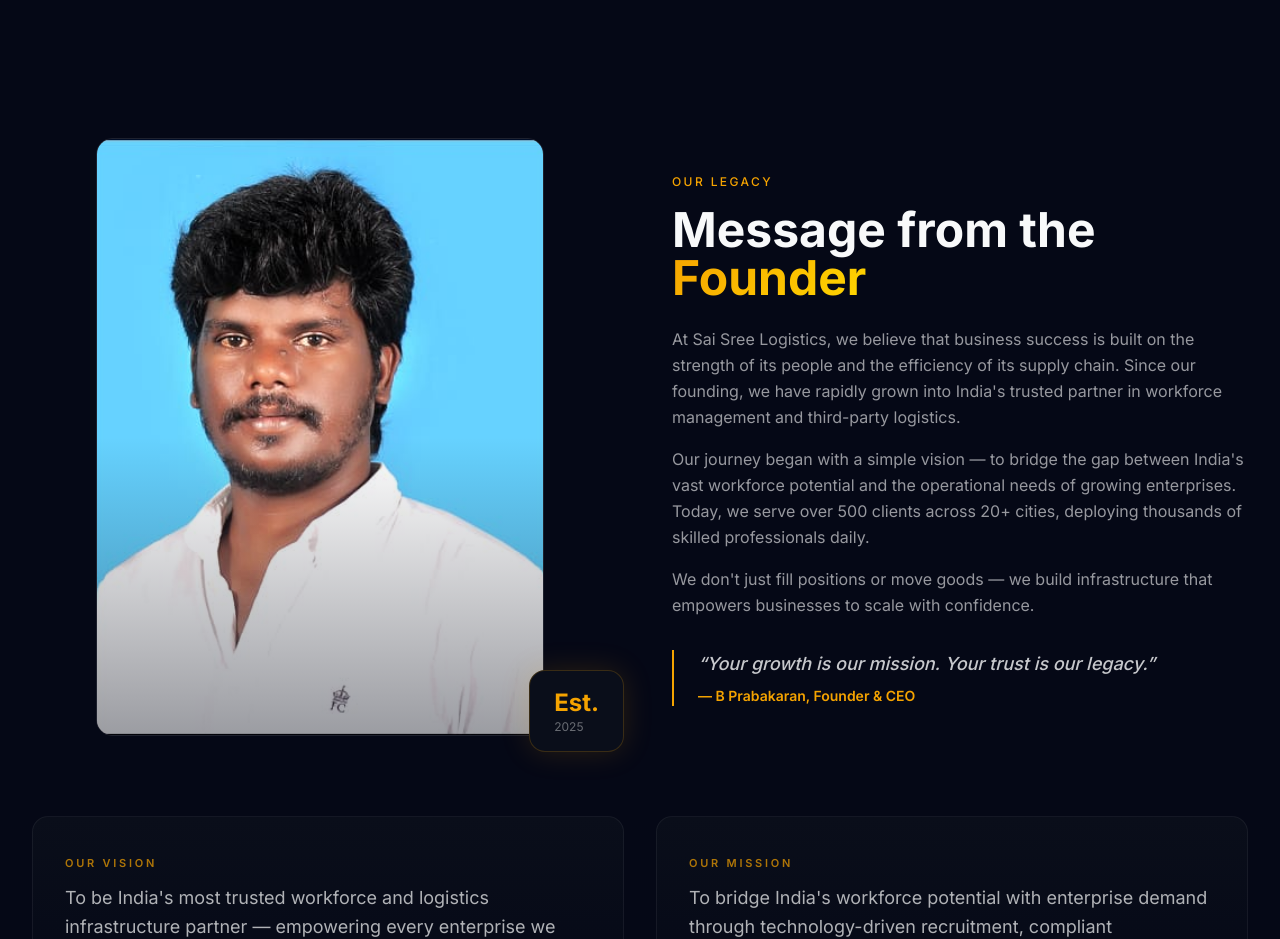
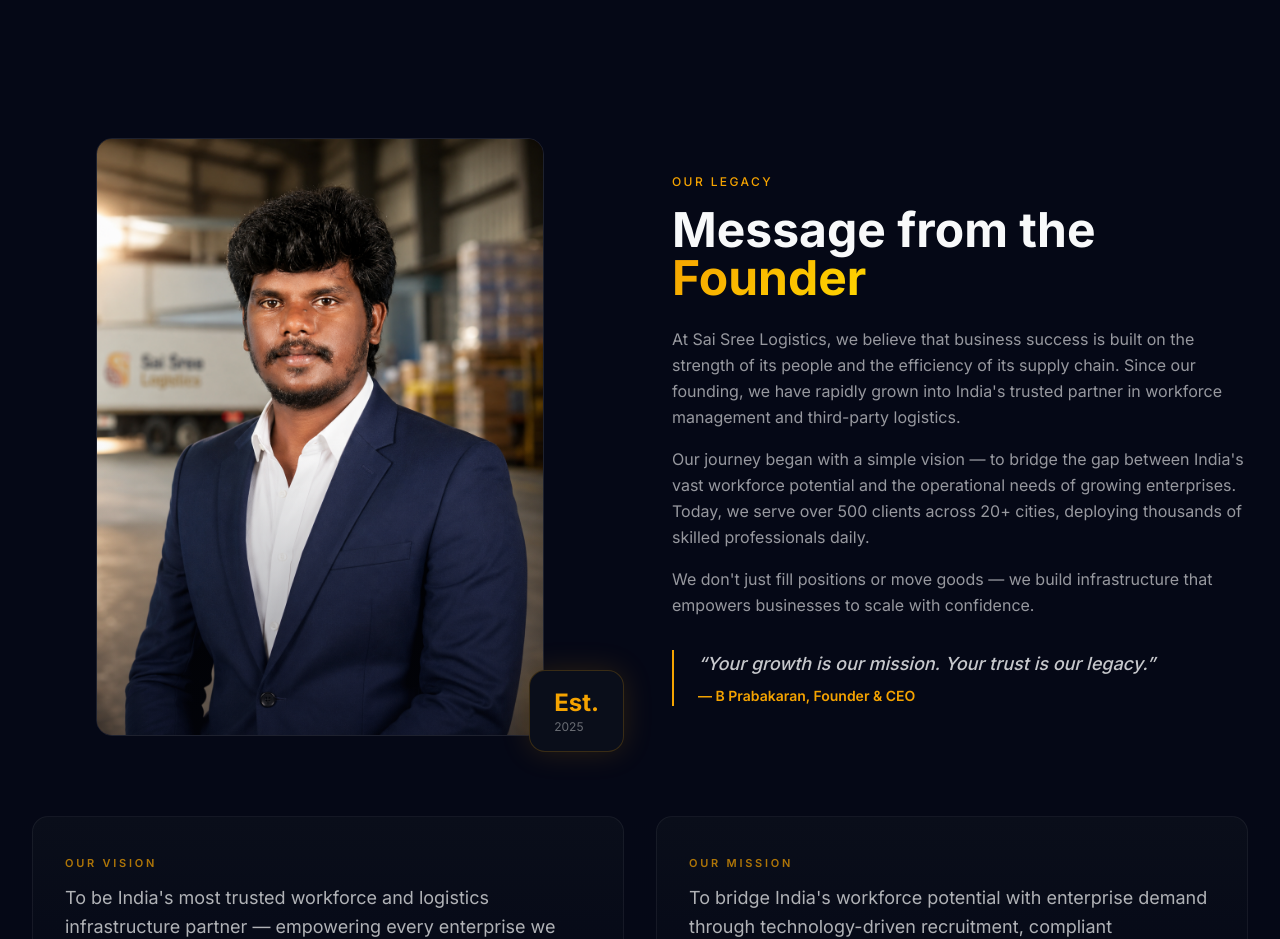
Before and after one commit to rd10032011-tech/sai-sree-logistics, a Next.js app: page / in a window 1280 px wide. Shown: the part 9600-10539 px from the top of the page. Built offline with nearby package versions, Linux system fonts and the light colour scheme.

Commit message:
Replace founder image: founder.jpeg -> founder.png

```diff
--- a/src/components/Founder.tsx
+++ b/src/components/Founder.tsx
@@ -72,7 +72,7 @@
           >
             <div className="relative mx-auto aspect-[3/4] w-full max-w-md overflow-hidden rounded-2xl border border-white/10">
               <Image
-                src="/images/founder.jpeg"
+                src="/images/founder.png"
                 alt="Founder & CEO, Sai Sree Logistics"
                 fill
                 className="object-cover"
```
Also changed, not shown: public/images/founder.jpeg (deleted), public/images/founder.png (added).
